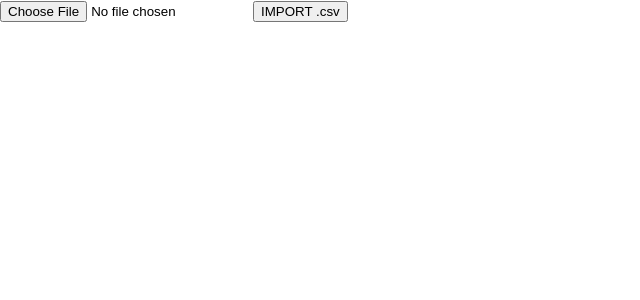
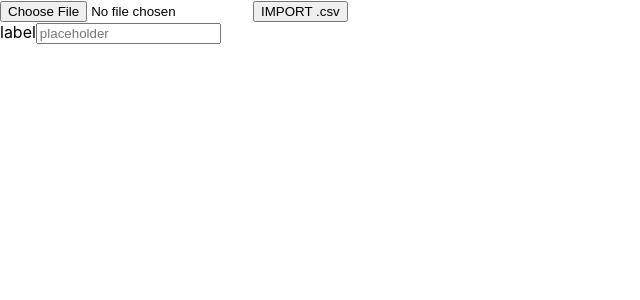
Before and after one commit to mothugget/RequestLooper, a React (Create React App) app in the folder request-looper/: page / in a window 1280 px wide. Shown: the top 300 px of the page, without its empty margins (0-640 px from the left). Built offline with nearby package versions, Linux system fonts and the light colour scheme.

Commit message:
added text field form

```diff
--- a/request-looper/src/App.tsx
+++ b/request-looper/src/App.tsx
@@ -2,13 +2,17 @@ import { FC, useContext, useState } from "react";
 import FileInput from "./components/loopList/LoopListLoader";
 import { LoopData } from "./types/types";
 import { LoopDataContext } from "./contexts/LoopDataContext";
+import Request from "./components/request/Request";
 
-function App (){
-const{loopList}=useContext(LoopDataContext);
+function App() {
+  const { loopList } = useContext(LoopDataContext);
   console.log(loopList);
-  return <>
-  <FileInput />
-  </>;
-};
+  return (
+    <>
+      <FileInput />
+      <Request />
+    </>
+  );
+}
 
 export default App;
--- /dev/null
+++ b/request-looper/src/components/TextInput.tsx
@@ -0,0 +1,41 @@
+import { ChangeEvent } from "react";
+
+interface TextInputProps {
+  type: "text" | "number" | "email" | "password";
+  label: string;
+  value: string | number;
+  name: string;
+  placeholder: string;
+  error: boolean;
+  disabled?: boolean;
+  onChange: (e: ChangeEvent<HTMLInputElement>) => void;
+}
+
+function TextInput({
+  type,
+  label,
+  value,
+  name,
+  placeholder,
+  error,
+  disabled,
+  onChange,
+}: TextInputProps) {
+  return (
+    <div className="input-wrapper">
+      <label htmlFor={label}>{label}</label>
+      <input
+        type={type}
+        id={label}
+
+        name={name}
+        placeholder={placeholder}
+        onChange={onChange}
+        disabled={disabled}
+      />
+      {error && <p className="error">Input filed can't be empty!</p>}
+    </div>
+  );
+}
+
+export default TextInput;
--- /dev/null
+++ b/request-looper/src/components/request/Request.tsx
@@ -0,0 +1,19 @@
+import TextInput from "../TextInput"
+
+function Request(){
+return (
+    <div>
+        <TextInput
+        error= {false}
+        type={'text'}
+        label={'label'}
+        value={'value'}
+        name={'name'}
+        placeholder={'placeholder'}
+        onChange={e=>console.log(e)}
+        disabled={false} ></TextInput>
+    </div>
+)
+}
+
+export default Request
```
Also changed, not shown: request-looper/src/components/environment/EnvironmentLoader.tsx (deleted, +0 -11 lines), request-looper/src/components/request/RequestDisplay.tsx (deleted, +0 -12 lines), request-looper/src/components/request/RequestLoader.tsx (deleted, +0 -11 lines).
